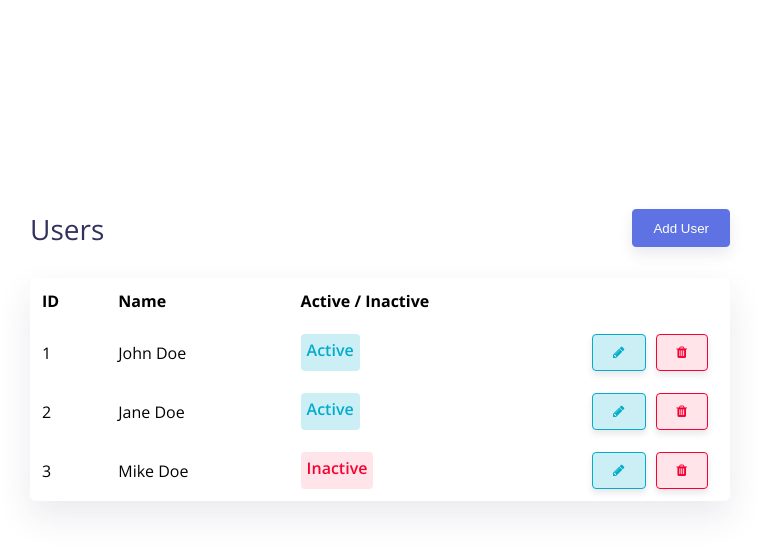
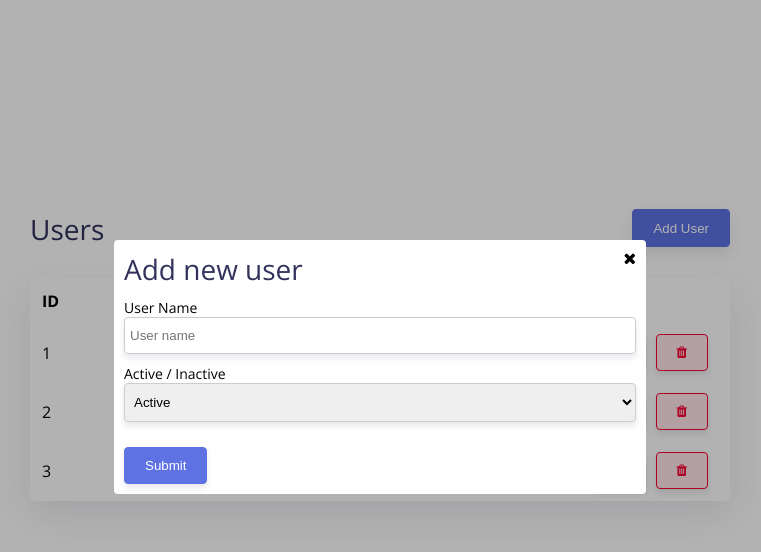
Before and after one commit to Omerko96/4create-test, an Angular app: page / in a window 1280 px wide. Both pictures are taken after a click on the button "Add User". Shown: the top 552 px of the page, without its empty margins (260-1021 px from the left). Built offline with nearby package versions, Linux system fonts and the light colour scheme.

Commit message:
Creating and styling a modal

```diff
--- a/src/app/app.component.html
+++ b/src/app/app.component.html
@@ -1,3 +1,5 @@
 <div class="wrapper">
   <app-users></app-users>
 </div>
+
+<app-modal></app-modal>
--- a/src/app/app.module.ts
+++ b/src/app/app.module.ts
@@ -3,11 +3,13 @@ import { BrowserModule } from '@angular/platform-browser';
 
 import { AppComponent } from './app.component';
 import { UsersComponent } from './users/users.component';
+import { ModalComponent } from './modal/modal.component';
 
 @NgModule({
   declarations: [
     AppComponent,
-    UsersComponent
+    UsersComponent,
+    ModalComponent
   ],
   imports: [
     BrowserModule
--- /dev/null
+++ b/src/app/modal/modal.component.html
@@ -0,0 +1,30 @@
+<div
+  class="modal-wrapper"
+  [ngStyle]="{
+    display: !modalService.isModalVisible(modalId) ? 'none' : 'block'
+  }"
+>
+  <div class="modal">
+    <div class="modal-title">
+      <h3>Add new user</h3>
+      <span class="fa fa-times" (click)="closeModal()"></span>
+    </div>
+
+    <form>
+      <div class="input-group">
+        <label>User Name</label>
+        <input type="text" placeholder="User name" />
+      </div>
+
+      <div class="input-group">
+        <label>Active / Inactive</label>
+        <select>
+          <option value="active" selected>Active</option>
+          <option value="inactive">Inactive</option>
+        </select>
+      </div>
+
+      <button class="btn">Submit</button>
+    </form>
+  </div>
+</div>
--- /dev/null
+++ b/src/app/modal/modal.component.scss
@@ -0,0 +1,46 @@
+@import "/src/scss/base/colors";
+@import "/src/scss/base/mixins";
+
+.modal-wrapper {
+  position: fixed;
+  background: rgba(0, 0, 0, 0.3);
+  width: 100%;
+  height: 100%;
+  top: 0;
+  .modal {
+    width: 40%;
+    background-color: $white;
+    border-radius: 4px;
+    position: relative;
+    top: 30%;
+    margin: 0 auto;
+    padding: 10px;
+
+    .modal-title {
+      display: flex;
+      justify-content: space-between;
+      .fa {
+        cursor: pointer;
+      }
+    }
+
+    .input-group {
+      display: flex;
+      flex-direction: column;
+      margin: 10px 0px;
+      label {
+        font-size: 14px;
+      }
+      input,
+      select {
+        padding: 10px 5px;
+        border: 1px solid $gray;
+        border-radius: 4px;
+        @include box-shadow(0 4px 6px rgba(50, 50, 93, 0.11));
+      }
+    }
+    .btn {
+      margin-top: 15px;
+    }
+  }
+}
--- /dev/null
+++ b/src/app/modal/modal.component.ts
@@ -0,0 +1,26 @@
+import { Component, ElementRef } from '@angular/core';
+
+import { ModalService } from '../services/modal.service';
+
+@Component({
+  selector: 'app-modal',
+  templateUrl: './modal.component.html',
+  styleUrls: ['./modal.component.scss'],
+})
+export class ModalComponent {
+  public modalId: string = 'add-user';
+
+  constructor(public modalService: ModalService, private el: ElementRef) {}
+
+  ngOnInit(): void {
+    document.body.appendChild(this.el.nativeElement);
+  }
+
+  ngOnDestroy(): void {
+    document.body.removeChild(this.el.nativeElement);
+  }
+
+  public closeModal(): void {
+    this.modalService.toggleModal(this.modalId);
+  }
+}
--- /dev/null
+++ b/src/app/models/modal.interface.ts
@@ -0,0 +1,4 @@
+export interface IModal {
+  id: string;
+  visible: boolean;
+}
--- /dev/null
+++ b/src/app/services/modal.service.ts
@@ -0,0 +1,39 @@
+import { Injectable } from '@angular/core';
+
+import { IModal } from '../models/modal.interface';
+
+@Injectable({
+  providedIn: 'root',
+})
+export class ModalService {
+  private modals: IModal[] = [];
+
+  constructor() {}
+
+  public register(id: string): void {
+    this.modals.push({
+      id,
+      visible: false,
+    });
+  }
+
+  public unregister(id: string): void {
+    this.modals = this.modals.filter((element: IModal) => element.id !== id);
+  }
+
+  public isModalVisible(id: string): boolean {
+    return !!this.modals.find((modal: IModal) => modal.id === id)?.visible;
+  }
+
+  public toggleModal(id: string): void {
+    const modal: IModal | undefined = this.modals.find(
+      (modal: IModal) => modal.id === id
+    );
+
+    console.log('modal', modal);
+
+    if (modal) {
+      modal.visible = !modal.visible;
+    }
+  }
+}
--- a/src/app/users/users.component.html
+++ b/src/app/users/users.component.html
@@ -1,6 +1,8 @@
 <div class="title">
   <h3>Users</h3>
-  <button type="button" class="btn">Add User</button>
+  <button type="button" class="btn" (click)="openModal($event)">
+    Add User
+  </button>
 </div>
 
 <table>
--- a/src/app/users/users.component.ts
+++ b/src/app/users/users.component.ts
@@ -1,10 +1,26 @@
-import { Component } from '@angular/core';
+import { Component, OnDestroy, OnInit } from '@angular/core';
+
+import { ModalService } from '../services/modal.service';
 
 @Component({
   selector: 'app-users',
   templateUrl: './users.component.html',
-  styleUrls: ['./users.component.scss']
+  styleUrls: ['./users.component.scss'],
 })
-export class UsersComponent {
+export class UsersComponent implements OnInit, OnDestroy {
+  constructor(private modalService: ModalService) {}
 
+  ngOnInit(): void {
+    this.modalService.register('add-user');
+  }
+
+  ngOnDestroy(): void {
+    this.modalService.unregister('add-user');
+  }
+
+  public openModal(event: Event): void {
+    event.preventDefault();
+
+    this.modalService.toggleModal('add-user');
+  }
 }
```
Also changed, not shown: 2 other files (tests, documents, lock files or other folders).
